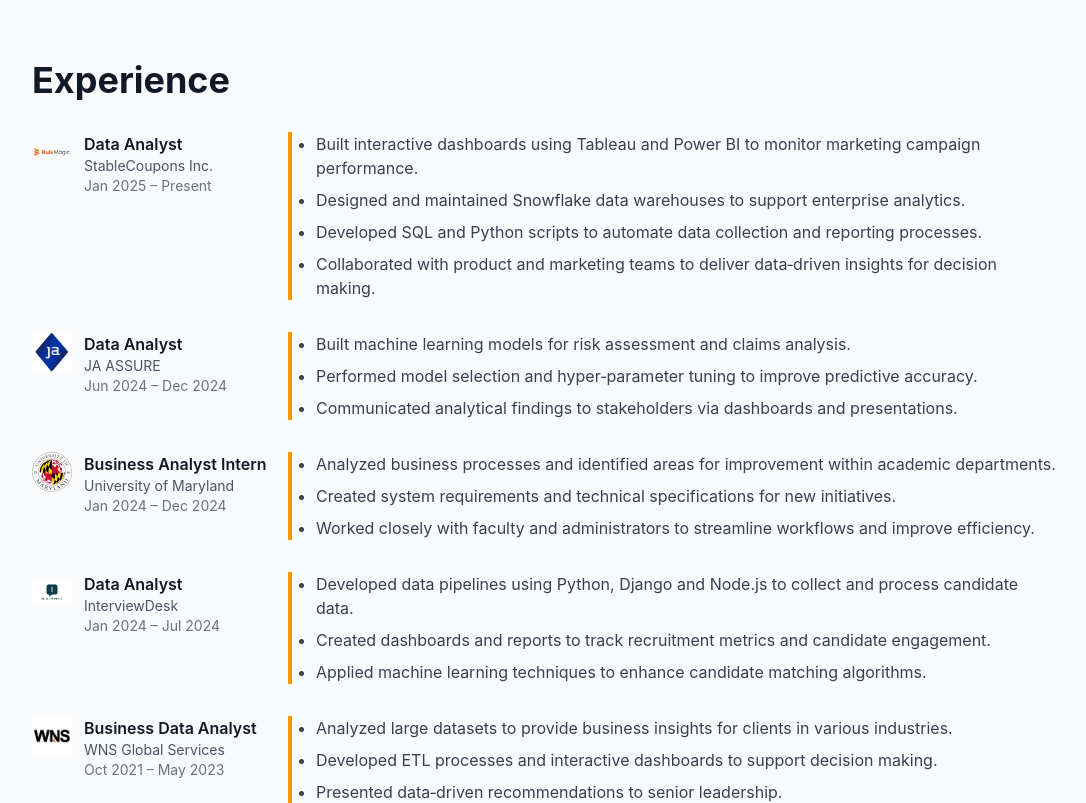
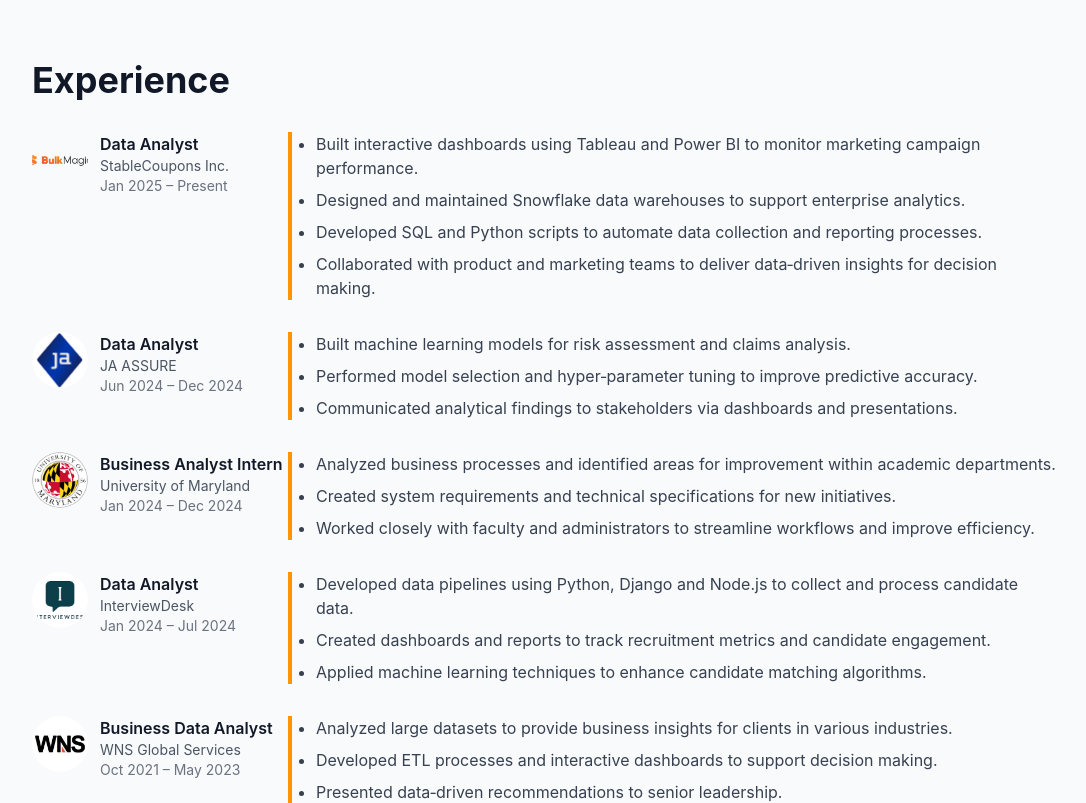
Before and after one commit to Nishok2002/portfolio-website, a Next.js app: page / in a window 1280 px wide. Shown: the part 1380-2183 px from the top of the page, without its empty margins (96-1182 px from the left). Built offline with nearby package versions, Linux system fonts and the light colour scheme.

Commit message:
Update Experience component for larger rounded logos

```diff
--- a/components/Experience.tsx
+++ b/components/Experience.tsx
@@ -25,12 +25,16 @@
               {/* Company info with optional logo */}
               <div className="md:w-1/4 flex items-start space-x-3">
                 {exp.logo ? (
+                  // Render the company logo.  We use a larger size and make
+                  // the image fully round for a polished look.  Using
+                  // object-cover ensures the aspect ratio is preserved while
+                  // filling the circular frame.
                   <Image
                     src={exp.logo}
                     alt={`${exp.company} logo`}
-                    width={40}
-                    height={40}
-                    className="h-10 w-10 object-contain"
+                    width={56}
+                    height={56}
+                    className="h-14 w-14 rounded-full object-cover"
                   />
                 ) : null}
                 <div>
```
